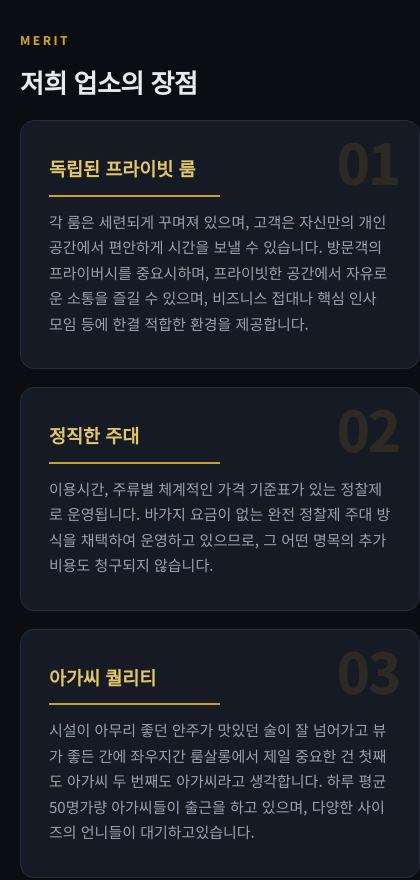
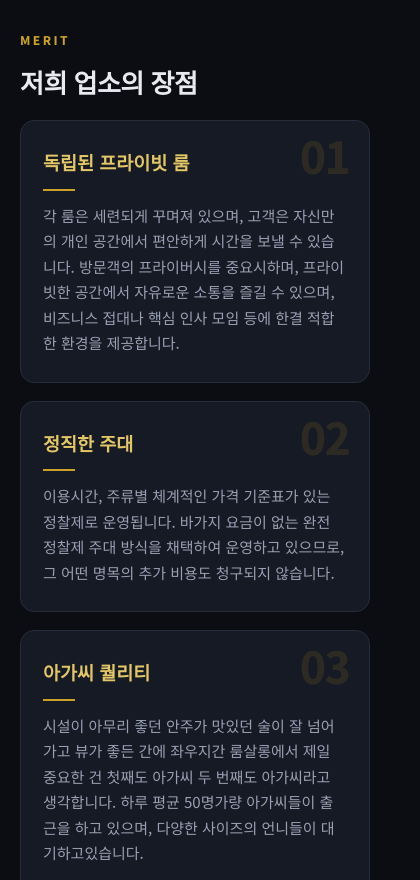
Before and after one commit to sky9381/ROOM-SITE01, a plain HTML site: page index.html in a window 390 px wide. Shown: the part 3600-4480 px from the top of the page, 420 px wide, since content can reach past the window. Drawn offline with Linux system fonts and the light colour scheme.

Commit message:
change css

```diff
--- a/assets/css/style.css
+++ b/assets/css/style.css
@@ -23,9 +23,17 @@
 
 *{ box-sizing:border-box; margin:0; padding:0; }
 
-html{ scroll-behavior:smooth; }
+html{
+  scroll-behavior:smooth;
+  overflow-x:hidden;               /* 가로 스크롤 차단 (안전장치) */
+  -webkit-text-size-adjust:100%;   /* iOS 가로모드 글자 자동확대 방지 */
+}
+
+/* 어떤 요소도 화면 밖으로 못 나가게 */
+img, svg, video, iframe, table{ max-width:100%; }
 
 body{
+  width:100%; max-width:100%; overflow-x:hidden;
   background:var(--bg);
   color:var(--text);
   font-family:'Noto Sans KR', -apple-system, BlinkMacSystemFont, sans-serif;
@@ -222,10 +230,10 @@ ul{ list-style:none; }
 }
 .price-note{ margin-top:26px; font-size:13.5px; color:var(--text-dim); }
 
-/* ---------- 장점 (이미지 없음) ---------- */
+/* ---------- 장점 (이미지 없음, 2 x 2) ---------- */
 .merit-grid{
   display:grid; gap:18px;
-  grid-template-columns:repeat(auto-fit, minmax(400px,1fr));
+  grid-template-columns:repeat(2, 1fr);   /* ← 항상 2열 = 2x2 */
 }
 .merit-card{
   position:relative; overflow:hidden;
@@ -246,7 +254,7 @@ ul{ list-style:none; }
 }
 .merit-card h3::after{
   content:''; position:absolute; left:0; bottom:0;
-  width:50%; height:2px; background:var(--accent);
+  width:32px; height:2px; background:var(--accent);
 }
 .merit-card p{ color:var(--text-dim); font-size:15px; }
 
@@ -311,6 +319,13 @@ ul{ list-style:none; }
   min-height:360px; border-radius:var(--radius);
   border:1px solid var(--line); overflow:hidden; background:var(--panel);
 }
+/* iOS 사파리는 iframe 을 콘텐츠 크기만큼 늘려버립니다.
+   width:1px + min-width:100% 조합이 이 동작을 막는 표준 우회법입니다. */
+.map iframe{
+  display:block;
+  width:1px; min-width:100%; max-width:100%;
+  border:0;
+}
 .map-placeholder{
   height:100%; min-height:360px;
   display:flex; flex-direction:column; align-items:center; justify-content:center;
@@ -346,6 +361,9 @@ ul{ list-style:none; }
   .nav{ display:none; }
   .greeting-body{ padding:26px 22px; font-size:15.5px; }
   .price-amount{ font-size:34px; }
+  .merit-grid{ grid-template-columns:1fr; }   /* 폰에서는 1열로 */
+  .merit-card{ padding:26px 22px; }
+  .merit-num{ font-size:44px; }
   .section{ padding:64px 0; }
   .float-call{ display:block; }
   .site-footer{ padding-bottom:110px; }
```
